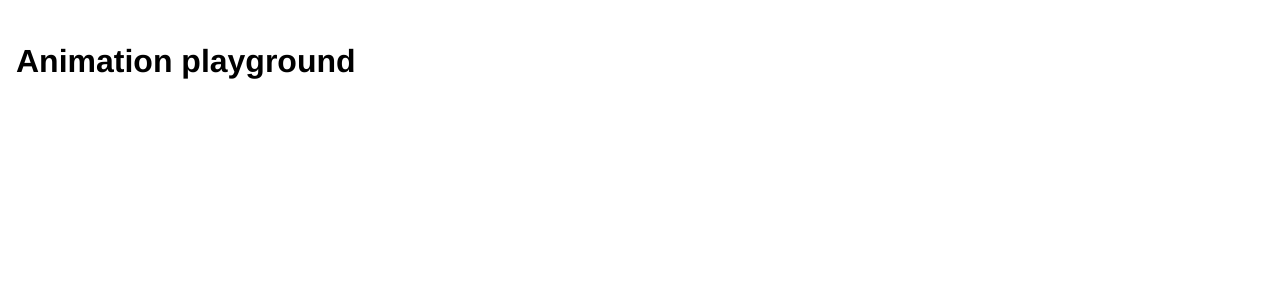
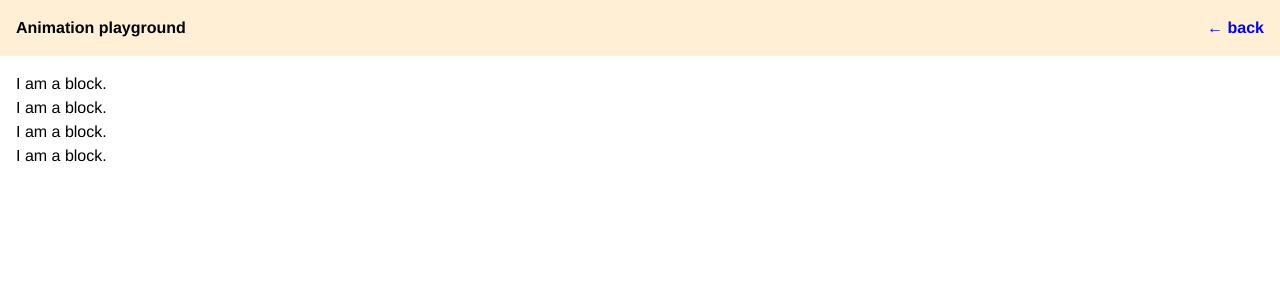
Before and after one commit to segdeha/playground, a React (Create React App) app: page /blocks in a window 1280 px wide. Shown: the top 300 px of the page. Built offline with nearby package versions, Linux system fonts and the light colour scheme.

Commit message:
Slightly better routing

```diff
--- a/src/App.js
+++ b/src/App.js
@@ -1,34 +1,30 @@
 import React, { Component, Fragment } from 'react';
-import { BrowserRouter, Switch, Route, Link } from 'react-router-dom';
+import { BrowserRouter, Switch, Route } from 'react-router-dom';
 
-import Blocks from './components/Blocks';
+import Header from './components/Header';
+import Main from './components/Main';
 
 import './App.css';
 
 class App extends Component {
   render() {
     return (
-      <Fragment>
-        <header>
-            <h1>Animation playground</h1>
-        </header>
-        <main>
         <BrowserRouter>
             <Switch>
-                    <Route path="/blocks" component={Blocks} />
+                <Route exact path="/">
+                    <Fragment>
+                        <Header />
+                        <Main />
+                    </Fragment>
+                </Route>
                 <Route>
-                        <ul>
-                            <li>
-                                <Link to="/blocks">
-                                    Blocks
-                                </Link>
-                            </li>
-                        </ul>
+                    <Fragment>
+                        <Header showBackLink={true} />
+                        <Main />
+                    </Fragment>
                 </Route>
             </Switch>
         </BrowserRouter>
-        </main>
-      </Fragment>
     );
   }
 }
--- a/src/App.scss
+++ b/src/App.scss
@@ -1,4 +1,27 @@
 body {
     font: 16px/1.5 "Helvetica Neue", Sans-Serif;
+    margin: 0;
+    padding: 0;
+}
+
+header {
+    background: papayawhip;
+
+    h1 {
+        font-size: 1rem;
+        margin: 0;
+        padding: 1rem;
+        position: relative;
+
+        a {
+            color: blue;
+            display: inline-block;
+            float: right;
+            text-decoration: none;
+        }
+    }
+}
+
+main {
     padding: 1rem;
 }
--- a/src/components/Block.js
+++ b/src/components/Block.js
@@ -3,7 +3,9 @@ import React, { Component } from 'react';
 class Block extends Component {
   render() {
     return (
-        <div />
+        <div>
+            I am a block.
+        </div>
     );
   }
 }
--- /dev/null
+++ b/src/components/Header.js
@@ -0,0 +1,19 @@
+import React, { Component } from 'react';
+
+import { Link } from 'react-router-dom';
+
+class Header extends Component {
+  render() {
+    let { showBackLink } = this.props;
+    return (
+        <header>
+            <h1>
+                Animation playground
+                {showBackLink ? <Link to="/">← back</Link> : null}
+            </h1>
+        </header>
+    );
+  }
+}
+
+export default Header;
--- /dev/null
+++ b/src/components/Main.js
@@ -0,0 +1,27 @@
+import React, { Component } from 'react';
+import { Switch, Route, Link } from 'react-router-dom';
+
+import Blocks from './Blocks';
+
+class Main extends Component {
+  render() {
+    return (
+        <main>
+            <Switch>
+                <Route path="/blocks" component={Blocks} />
+                <Route>
+                    <ul>
+                        <li>
+                            <Link to="/blocks">
+                                Blocks
+                            </Link>
+                        </li>
+                    </ul>
+                </Route>
+            </Switch>
+        </main>
+    );
+  }
+}
+
+export default Main;
```
Lines whose indentation alone changed are shown as unchanged.
